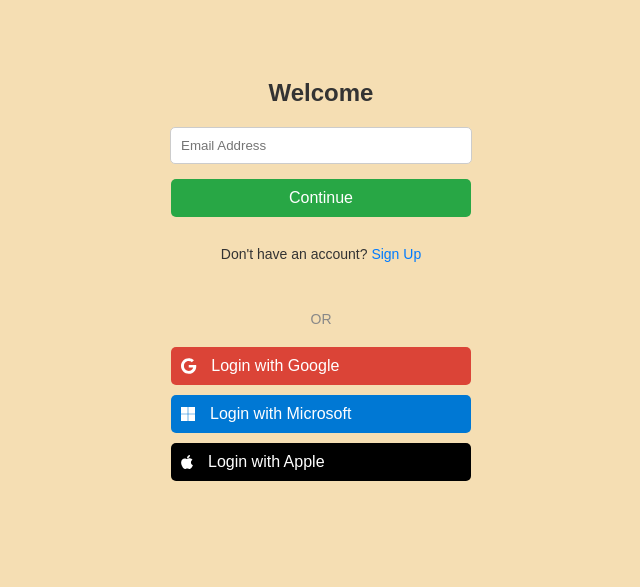
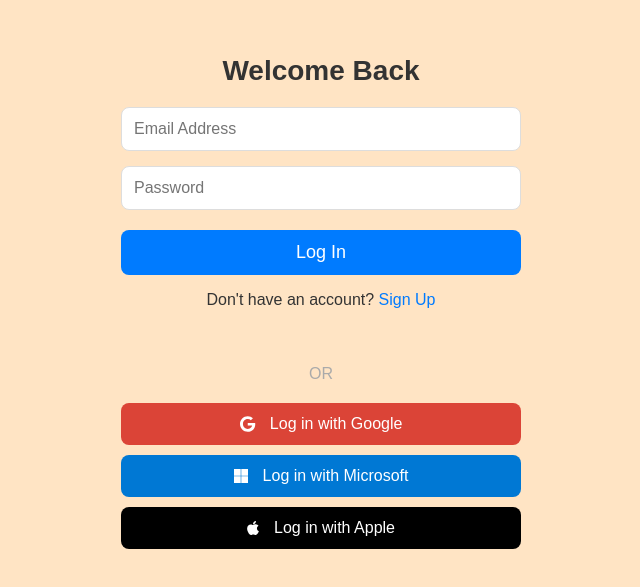
Before and after one commit to YugKp44/Vidhyarti-AI-Frontend, a React (Create React App) app: page /login in a window 1280 px wide. Shown: the part 125-712 px from the top of the page, without its empty margins (319-959 px from the left). Built offline with nearby package versions, Linux system fonts and the light colour scheme.

Commit message:
Refactor signup and login pages

```diff
--- a/src/login.css
+++ b/src/login.css
@@ -1,59 +1,99 @@
 /* General styling */
 body {
     margin: 0;
-    font-family: Arial, sans-serif;
-    background-color: white;
-    /* White background */
+    font-family: 'Arial', sans-serif;
+    background-color: bisque;
+    /* Light grey background for better contrast */
 }
 
+/* Container for the login box */
 .login-container {
     display: flex;
     flex-direction: column;
     align-items: center;
     justify-content: center;
     height: 100vh;
+    padding: 20px;
+    background-color: bisque;
+    /* White background for the container */
+    border-radius: 10px;
+    /* Rounded corners for the container */
+    box-shadow: 0 0 10px rgba(0, 0, 0, 0.1);
+    /* Subtle shadow for 3D effect */
 }
 
+/* Header */
 h2 {
     margin-bottom: 20px;
-    font-size: 24px;
+    font-size: 28px;
+    color: #333;
+    /* Darker text color for better readability */
 }
 
+/* Email input */
 .email-input {
-    width: 280px;
-    padding: 10px;
+    width: 100%;
+    max-width: 400px;
+    /* Max width for better responsiveness */
+    padding: 12px;
     margin-bottom: 15px;
-    border: 1px solid #ccc;
-    border-radius: 5px;
+    border: 1px solid #ddd;
+    border-radius: 8px;
+    /* Slightly larger border-radius */
+    font-size: 16px;
+    /* Increased font size for readability */
+    box-sizing: border-box;
+    /* Ensures padding and border are included in width */
 }
 
+/* Password input */
+.password-input {
+    width: 100%;
+    max-width: 400px;
+    padding: 12px;
+    margin-bottom: 20px;
+    /* Space between password and button */
+    border: 1px solid #ddd;
+    border-radius: 8px;
+    font-size: 16px;
+    box-sizing: border-box;
+}
+
+/* Continue button */
 .continue-button {
-    width: 300px;
-    padding: 10px;
-    background-color: #28a745;
-    /* Green color */
+    width: 100%;
+    max-width: 400px;
+    padding: 12px;
+    background-color: #007bff;
+    /* Primary blue color */
     color: white;
     border: none;
-    border-radius: 5px;
+    border-radius: 8px;
     cursor: pointer;
-    font-size: 16px;
-    margin-bottom: 15px;
+    font-size: 18px;
+    /* Increased font size for emphasis */
+    transition: background-color 0.3s ease;
+    /* Smooth transition effect */
+    box-sizing: border-box;
+    /* Ensures padding and border are included in width */
+    text-align: center;
+    /* Center align text */
 }
 
 .continue-button:hover {
-    background-color: #218838;
-    /* Darker green on hover */
+    background-color: #0056b3;
+    /* Darker blue on hover */
 }
 
+/* Link to signup page */
 .signup-link {
-    margin-bottom: 15px;
-    /* Space between the sign-up link and social buttons */
-    font-size: 14px;
+    margin-bottom: 20px;
+    font-size: 16px;
+    color: #333;
 }
 
 .signup-link a {
     color: #007bff;
-    /* Blue color for the link */
     text-decoration: none;
 }
 
@@ -61,51 +101,59 @@
     text-decoration: underline;
 }
 
+/* Divider */
 .or-divider {
     margin: 20px 0;
-    font-size: 14px;
-    color: #888;
+    font-size: 16px;
+    color: #aaa;
+    /* Light grey color for the divider */
 }
 
+/* Social login buttons */
 .social-login {
     display: flex;
     flex-direction: column;
+    width: 100%;
+    max-width: 400px;
+    /* Ensure consistency in width */
 }
 
 .social-button {
     display: flex;
     align-items: center;
-    /* Align icon and text in the center */
-    width: 300px;
-    padding: 10px;
+    justify-content: center;
+    /* Center align text and icon */
+    width: 100%;
+    padding: 12px;
     margin-bottom: 10px;
     border: none;
-    border-radius: 5px;
+    border-radius: 8px;
     cursor: pointer;
     font-size: 16px;
+    color: white;
+    transition: opacity 0.3s ease;
+    /* Smooth transition effect */
+    box-sizing: border-box;
+    /* Ensures padding and border are included in width */
 }
 
 .social-button .social-icon {
     margin-right: 15px;
-    /* Space between icon and text */
 }
 
 .google-button {
     background-color: #db4437;
     /* Google red */
-    color: white;
 }
 
 .microsoft-button {
     background-color: #0078d4;
     /* Microsoft blue */
-    color: white;
 }
 
 .apple-button {
-    background-color: #000000;
+    background-color: #000;
     /* Black for Apple */
-    color: white;
 }
 
 .social-button:hover {
--- a/src/login.js
+++ b/src/login.js
@@ -3,23 +3,29 @@
 import './login.css';
 import { FontAwesomeIcon } from '@fortawesome/react-fontawesome';
 import { faGoogle, faMicrosoft, faApple } from '@fortawesome/free-brands-svg-icons';
-import { Link } from 'react-router-dom'; // Import Link
+import { Link } from 'react-router-dom';
 
 const Login = () => {
   const [email, setEmail] = useState("");
+  const [password, setPassword] = useState(""); // New state for password
 
   const handleEmailChange = (e) => {
     setEmail(e.target.value);
   };
 
+  const handlePasswordChange = (e) => {
+    setPassword(e.target.value); // Update password state
+  };
+
   const handleContinue = () => {
     console.log("Email entered:", email);
-    // You can add redirection or other logic here if needed
+    console.log("Password entered:", password);
+    // Handle login logic here
   };
 
   return (
     <div className="login-container">
-      <h2>Welcome</h2>
+      <h2>Welcome Back</h2>
       <input
         type="email"
         placeholder="Email Address"
@@ -27,25 +33,32 @@
         onChange={handleEmailChange}
         className="email-input"
       />
+      <input
+        type="password"
+        placeholder="Password"
+        value={password}
+        onChange={handlePasswordChange}
+        className="password-input" // New class for password input
+      />
       <button className="continue-button" onClick={handleContinue}>
-        Continue
+        Log In
       </button>
       <div className="signup-link">
-        <p>Don't have an account? <Link to="/signup">Sign Up</Link></p> {/* Ensure Link is imported */}
+        <p>Don't have an account? <Link to="/signup">Sign Up</Link></p>
       </div>
       <div className="or-divider">OR</div>
       <div className="social-login">
         <button className="social-button google-button">
           <FontAwesomeIcon icon={faGoogle} className="social-icon" />
-          Login with Google
+          Log in with Google
         </button>
         <button className="social-button microsoft-button">
           <FontAwesomeIcon icon={faMicrosoft} className="social-icon" />
-          Login with Microsoft
+          Log in with Microsoft
         </button>
         <button className="social-button apple-button">
           <FontAwesomeIcon icon={faApple} className="social-icon" />
-          Login with Apple
+          Log in with Apple
         </button>
       </div>
     </div>
--- a/src/signup.css
+++ b/src/signup.css
@@ -1,111 +1,146 @@
 /* General styling */
 body {
     margin: 0;
-    font-family: Arial, sans-serif;
-    background-color: wheat;
-    /* White background */
+    font-family: 'Arial', sans-serif;
+    background-color: bisque;
+    /* Light grey background for better contrast */
 }
 
-.login-container {
+/* Container for the signup box */
+.signup-container {
     display: flex;
     flex-direction: column;
     align-items: center;
     justify-content: center;
     height: 100vh;
+    padding: 20px;
+    background-color: bisque;
+    /* White background for the container */
+    border-radius: 10px;
+    /* Rounded corners for the container */
+    box-shadow: 0 0 10px rgba(0, 0, 0, 0.1);
+    /* Subtle shadow for 3D effect */
 }
 
+/* Header */
 h2 {
     margin-bottom: 20px;
-    font-size: 24px;
+    font-size: 28px;
+    color: #333;
+    /* Darker text color for better readability */
 }
 
-.email-input {
-    width: 280px;
-    padding: 10px;
+/* Input fields */
+.input-field {
+    width: 100%;
+    max-width: 400px;
+    /* Max width for better responsiveness */
+    padding: 12px;
     margin-bottom: 15px;
-    border: 1px solid #ccc;
-    border-radius: 5px;
+    border: 1px solid #ddd;
+    border-radius: 8px;
+    /* Slightly larger border-radius */
+    font-size: 16px;
+    /* Increased font size for readability */
+    box-sizing: border-box;
+    /* Ensures padding and border are included in width */
 }
 
+/* Continue button */
 .continue-button {
-    width: 300px;
-    padding: 10px;
-    background-color: #28a745;
-    /* Green color */
+    width: 100%;
+    max-width: 400px;
+    padding: 12px;
+    background-color: #007bff;
+    /* Primary blue color */
     color: white;
     border: none;
-    border-radius: 5px;
+    border-radius: 8px;
     cursor: pointer;
-    font-size: 16px;
-    margin-bottom: 15px;
+    font-size: 18px;
+    /* Increased font size for emphasis */
+    transition: background-color 0.3s ease;
+    /* Smooth transition effect */
+    box-sizing: border-box;
+    /* Ensures padding and border are included in width */
+    text-align: center;
+    /* Center align text */
 }
 
 .continue-button:hover {
-    background-color: #218838;
-    /* Darker green on hover */
+    background-color: #0056b3;
+    /* Darker blue on hover */
 }
 
-.signup-link {
-    margin-bottom: 15px;
-    /* Space between the sign-up link and social buttons */
-    font-size: 14px;
+/* Link to login page */
+.login-link {
+    margin-bottom: 20px;
+    font-size: 16px;
+    color: #333;
 }
 
-.signup-link a {
+.login-link a {
     color: #007bff;
-    /* Blue color for the link */
     text-decoration: none;
 }
 
-.signup-link a:hover {
+.login-link a:hover {
     text-decoration: underline;
 }
 
+/* Divider */
 .or-divider {
     margin: 20px 0;
-    font-size: 14px;
-    color: #888;
+    font-size: 16px;
+    color: #aaa;
+    /* Light grey color for the divider */
 }
 
+/* Social login buttons */
 .social-login {
     display: flex;
     flex-direction: column;
+    width: 100%;
+    max-width: 400px;
+    /* Ensure consistency in width */
 }
 
 .social-button {
     display: flex;
     align-items: center;
-    /* Align icon and text in the center */
-    width: 300px;
-    padding: 10px;
+    justify-content: center;
+    /* Center align text and icon */
+    width: 100%;
+    padding: 12px;
     margin-bottom: 10px;
     border: none;
-    border-radius: 5px;
+    border-radius: 8px;
     cursor: pointer;
     font-size: 16px;
+    color: white;
+    transition: opacity 0.3s ease;
+    /* Smooth transition effect */
+    box-sizing: border-box;
+    /* Ensures padding and border are included in width */
 }
 
 .social-button .social-icon {
     margin-right: 15px;
-    /* Space between icon and text */
 }
 
 .google-button {
     background-color: #db4437;
     /* Google red */
-    color: white;
 }
 
 .microsoft-button {
     background-color: #0078d4;
     /* Microsoft blue */
-    color: white;
 }
 
 .apple-button {
-    background-color: #000000;
+    background-color: #000;
     /* Black for Apple */
-    color: white;
 }
 
 .social-button:hover {
--- a/src/signup.js
+++ b/src/signup.js
@@ -7,13 +7,28 @@
 
 const Signup = () => {
   const [email, setEmail] = useState("");
+  const [password, setPassword] = useState(""); // New state for password
+  const [confirmPassword, setConfirmPassword] = useState(""); // New state for confirm password
 
   const handleEmailChange = (e) => {
     setEmail(e.target.value);
   };
 
+  const handlePasswordChange = (e) => {
+    setPassword(e.target.value);
+  };
+
+  const handleConfirmPasswordChange = (e) => {
+    setConfirmPassword(e.target.value);
+  };
+
   const handleContinue = () => {
+    if (password !== confirmPassword) {
+      alert("Passwords do not match!");
+      return;
+    }
     console.log("Email entered:", email);
+    console.log("Password entered:", password);
     // You can add redirection or other logic here if needed
   };
 
@@ -25,13 +40,27 @@
         placeholder="Email Address"
         value={email}
         onChange={handleEmailChange}
-        className="email-input"
+        className="input-field"
+      />
+      <input
+        type="password"
+        placeholder="Password"
+        value={password}
+        onChange={handlePasswordChange}
+        className="input-field"
+      />
+      <input
+        type="password"
+        placeholder="Confirm Password"
+        value={confirmPassword}
+        onChange={handleConfirmPasswordChange}
+        className="input-field"
       />
       <button className="continue-button" onClick={handleContinue}>
-        Continue
+        Sign Up
       </button>
       <div className="login-link">
-        <p>Already have an account? <Link to="/login">Login</Link></p> {/* Ensure Link is imported */}
+        <p>Already have an account? <Link to="/login">Login</Link></p>
       </div>
       <div className="or-divider">OR</div>
       <div className="social-login">
```
